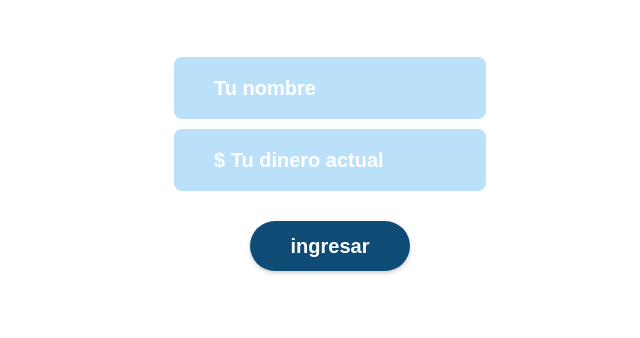
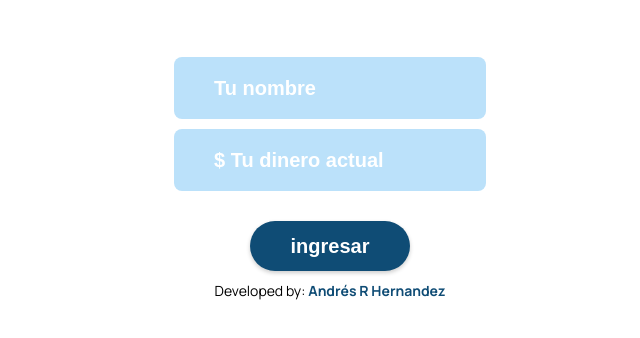
Before and after one commit to anddev-rh/money-master, a website: page src/index.html in a window 1280 px wide. Shown: the part 184-522 px from the top of the page, without its empty margins (310-950 px from the left). Drawn offline with Linux system fonts and the light colour scheme.

Commit message:
añadiendo estilos extra y link a mi portafolio

```diff
--- a/src/index.html
+++ b/src/index.html
@@ -60,6 +60,10 @@
     </div>
   </div>
 
+  <div class="developed-by">
+    <p>Developed by: <a href="https://github.com/pirroutsider"> <span>  Andrés R Hernandez</span></a></p>
+  </div>
+
   <!-- modals -->
 
   <div id="modal_container" class="modal-container">
--- a/src/style.css
+++ b/src/style.css
@@ -300,3 +300,21 @@ button {
   opacity: 0.7;
   font-size: 1.8rem;
 }
+
+.developed-by {
+  margin-top: 10px;
+  font-size: 1.4rem;
+}
+
+.developed-by span {
+  color: var(--dark-blue);
+  font-weight: 700;
+}
+
+.developed-by span:hover {
+  color: var(--medium-blue);
+}
+
+a {
+  text-decoration: none;
+}
```
